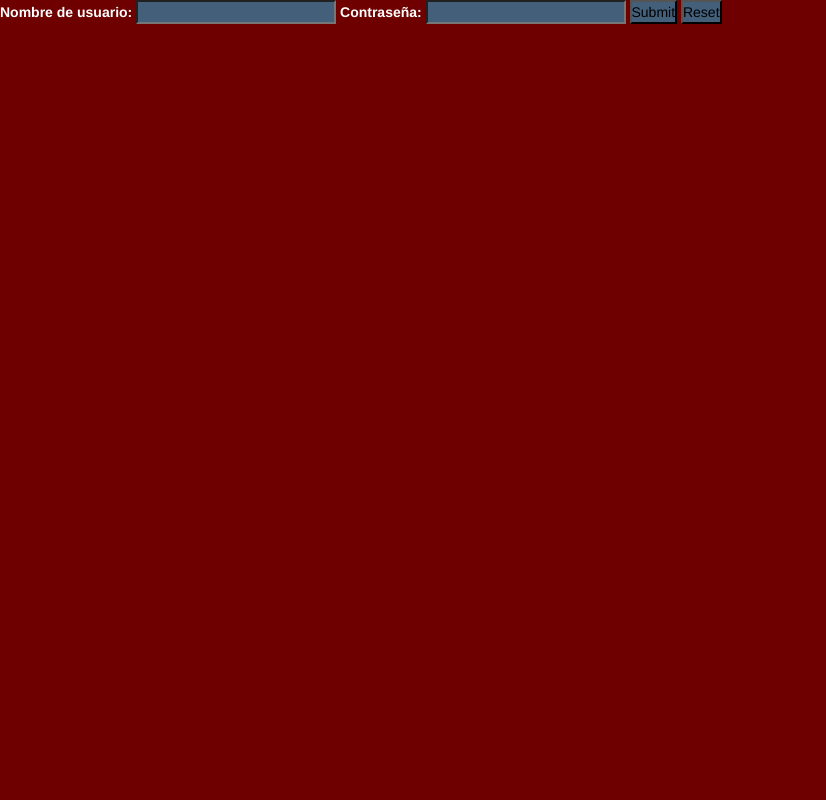
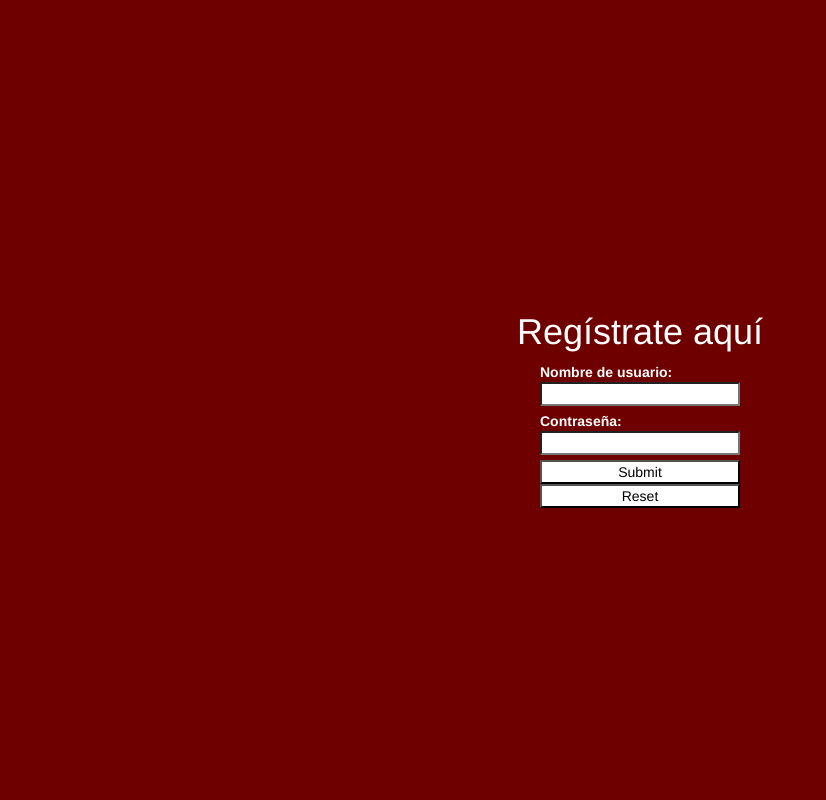
Before and after one commit to oswpadron/proyecto_uneweb, a PHP site: page /signup.php in a window 1280 px wide. Shown: the whole page, without its empty margins (0-826 px from the left). Run offline with PHP 8.4, Linux system fonts and the light colour scheme; some libraries are stand-ins or nearby versions.

Commit message:
feat: new styles

```diff
--- a/css/style.css
+++ b/css/style.css
@@ -834,3 +834,21 @@ input {
   color: white;
   font-weight: bolder;
 }
+
+.signup-form {
+  display: flex;
+  flex-direction: column;
+}
+
+.signup-input {
+  display: block;
+  background-color: white;
+}
+
+.center-elements {
+  display: flex;
+  justify-content: center;
+  align-items: center;
+  flex-direction: column;
+  width: 100vw;
+}
--- a/signup.php
+++ b/signup.php
@@ -13,15 +13,18 @@ include('header.php');
 <title>Sign Up</title>
 </head>
 <body>
-<form method="post" action="./signup_logica.php">
-<label id="nombre">Nombre de usuario: <input id="nombre" name="nombre"
+    <div class="center-elements">
+<h1>Regístrate aquí</h1>
+<form class="signup-form" method="post" action="./signup_logica.php">
+<label id="nombre">Nombre de usuario: <input class="signup-input" id="nombre" name="nombre"
 type="text" required /></label>
-<label id="password">Contraseña: <input id="password" name="password"
+<label id="password">Contraseña: <input class="signup-input" id="password" name="password"
 type="password" required /></label>
 </select>
 </label>
-<input id="registrar" name="Registrar" type="submit" />
-<input id="limpiar" name="Limpiar" type="reset" />
+<input id="registrar" name="Registrar" type="submit" class="signup-input" />
+<input id="limpiar" name="Limpiar" type="reset" class="signup-input" />
 </form>
+</div>
 </body>
 </html>
```
